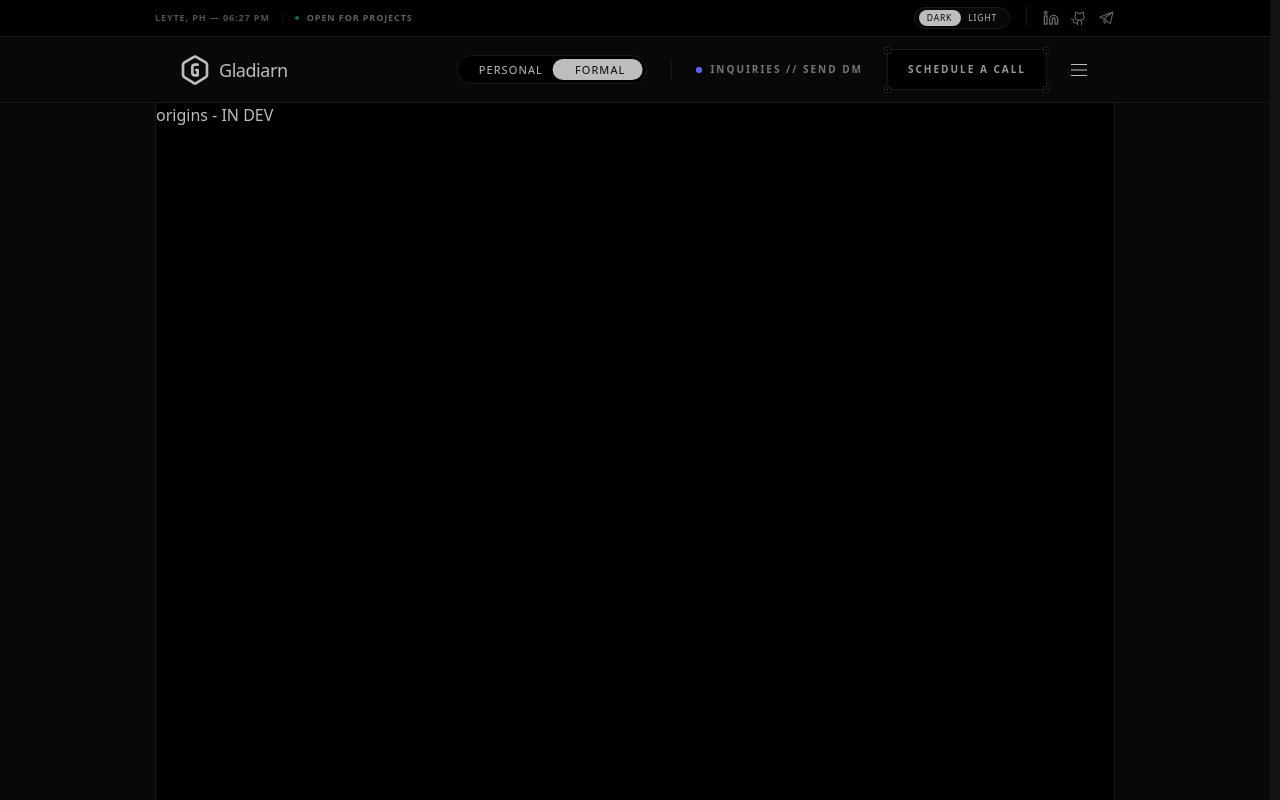
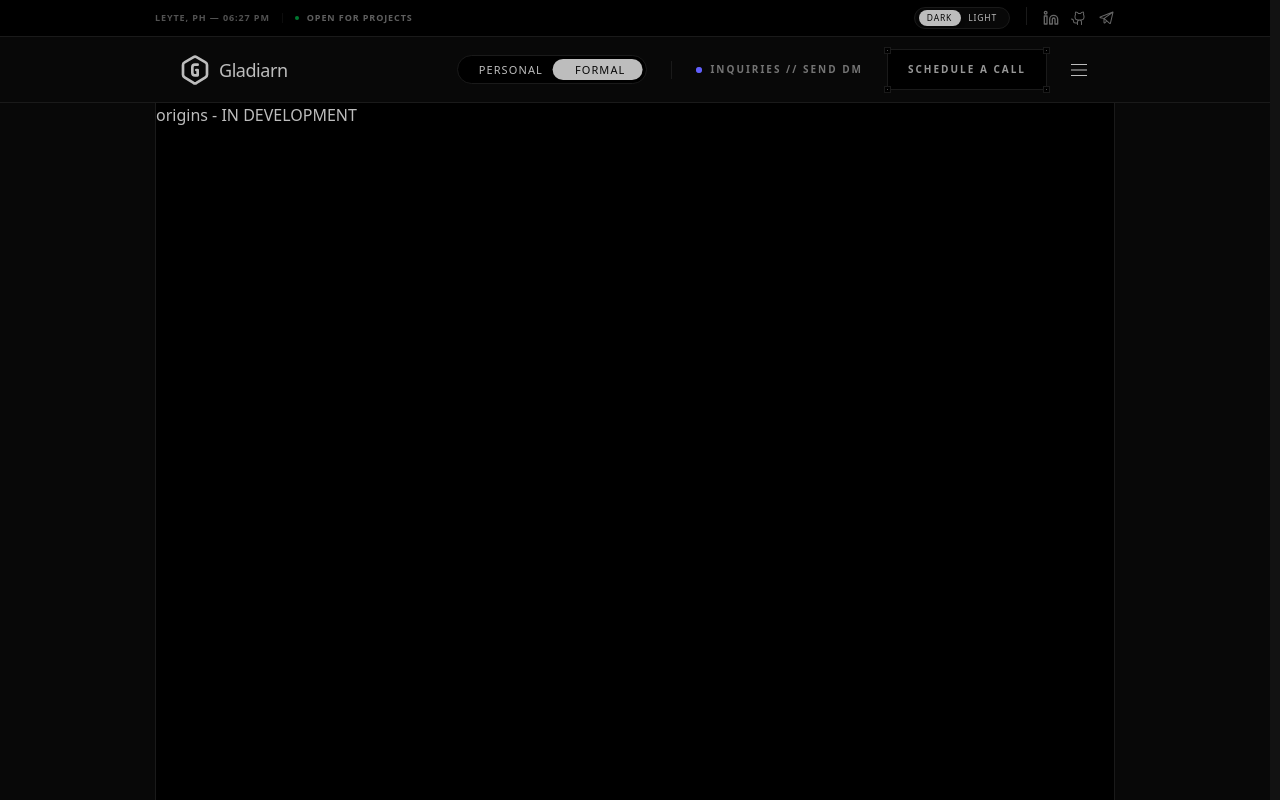
Before and after one commit to Gladiarn/Portfolio_V2, a Next.js app: page /origins in a window 1280 px wide. Shown: the top 800 px of the page. Built offline with nearby package versions, Linux system fonts and the light colour scheme.

Commit message:
change text

```diff
--- a/src/app/experience/page.tsx
+++ b/src/app/experience/page.tsx
@@ -3,7 +3,7 @@ import React from 'react'
 const Experience = () => {
   return (
     <div className='relative canvas-container mx-auto bg-card min-h-screen border-l border-r border-border-subtle flex flex-col'>
-      experience - IN DEV
+      experience - IN DEVELOPMENT
     </div>
   )
 }
--- a/src/app/origins/page.tsx
+++ b/src/app/origins/page.tsx
@@ -3,7 +3,7 @@ import React from 'react'
 const Origins = () => {
   return (
     <div className='relative canvas-container mx-auto bg-card min-h-screen border-l border-r border-border-subtle flex flex-col'>
-      origins - IN DEV
+      origins - IN DEVELOPMENT
     </div>
   )
 }
--- a/src/app/portfolio/page.tsx
+++ b/src/app/portfolio/page.tsx
@@ -3,7 +3,7 @@ import React from 'react'
 const Portfolio = () => {
   return (
     <div className='relative canvas-container mx-auto bg-card min-h-screen border-l border-r border-border-subtle flex flex-col'>
-      IN DEV - IN DEV
+      IN DEV - IN DEVELOPMENT
     </div>
   )
 }
```
